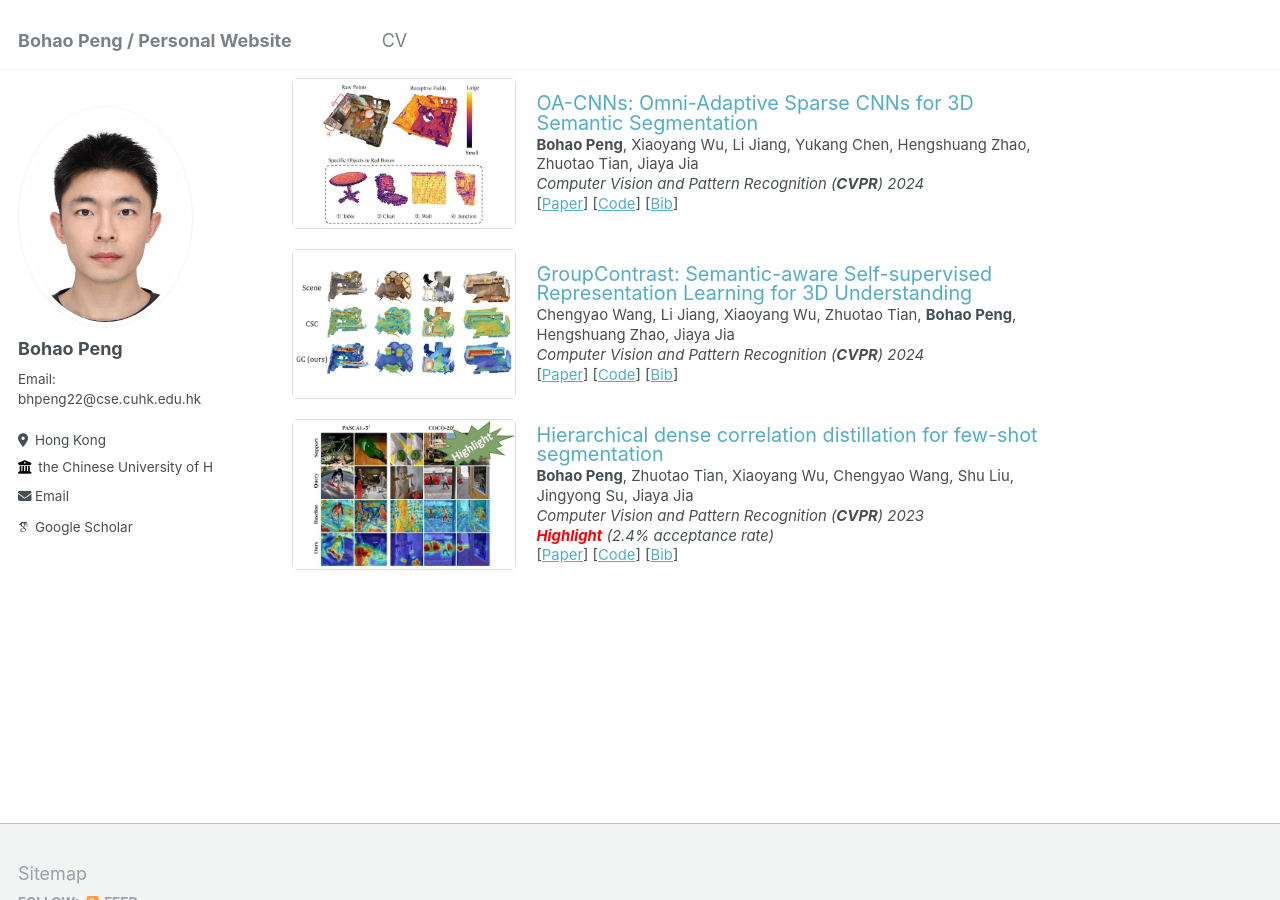
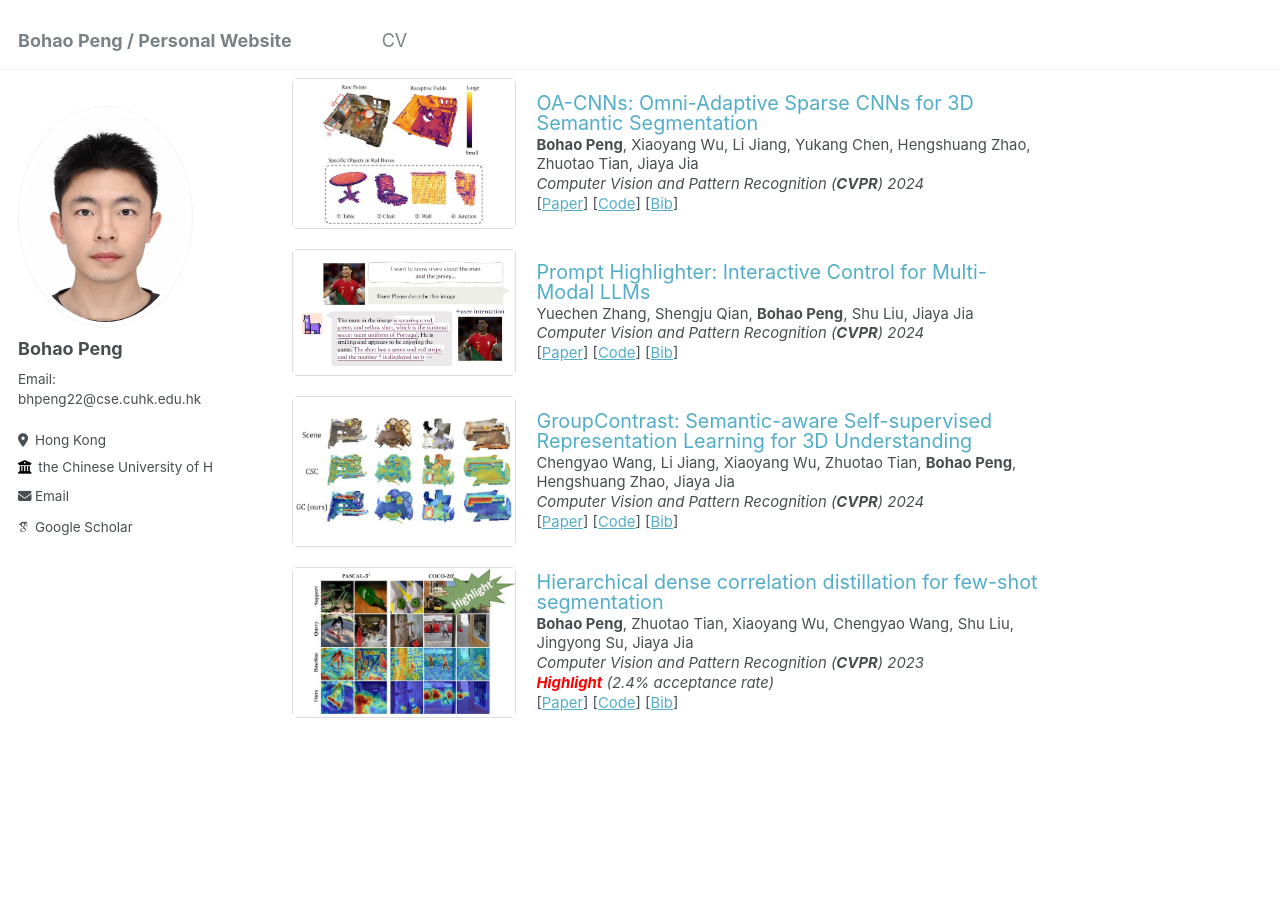
Before and after one commit to Pbihao/pbihao.github.io, a Jekyll site: the page built from _pages/about.md, in a window 1280 px wide and 900 px high, scrolled down 1105 px. Built offline with Jekyll 4.4.1, drawn with Linux system fonts in a browser that asks for light colours; some web fonts are replaced.

Commit message:
add prompt highliter

```diff
--- a/_pages/about.md
+++ b/_pages/about.md
@@ -73,6 +73,32 @@ Publications
   </div>
 </div>
 
+
+<!-- Prompt Highliter -->
+<div style="display: flex; align-items: center; margin: 10px; margin-top: 20px;">
+  <div style="flex: 0 0 30%; margin-right: 20px; font-size: 0; border-radius: 5px; border: 1px solid #ddd;">
+        <img src="files/publications/images/2024CVPR_PromptHilighter.jpg" style="display: block; width: 100%; height: auto; object-fit: cover;" alt="hdnet">
+  </div>
+  <div style="flex: 1; display: flex; flex-direction: column; justify-content: center;">
+    <p style="line-height: 1.0; font-size: 1.1em; margin: 0;">
+        <a href="https://arxiv.org/abs/2312.04302" style="text-decoration: none;">Prompt Highlighter: Interactive Control for Multi-Modal LLMs
+      </a><br>
+      <small>
+        Yuechen Zhang, Shengju Qian, <strong>Bohao Peng</strong>, Shu Liu, Jiaya Jia
+      </small><br>
+      <small><em>
+        Computer Vision and Pattern Recognition (<strong>CVPR</strong>) 2024
+      </em></small><br>
+      <small>
+        [<a href="https://arxiv.org/abs/2312.04302">Paper</a>]
+        [<a href="https://julianjuaner.github.io/projects/PromptHighlighter">Code</a>]
+        [<a href="files/publications/bibs/2024CVPR_PromptHilighter.txt">Bib</a>]
+      </small>
+    </p>
+  </div>
+</div>
+
+
 <!-- GroupContrast -->
 <div style="display: flex; align-items: center; margin: 10px; margin-top: 20px;">
   <div style="flex: 0 0 30%; margin-right: 20px; font-size: 0; border-radius: 5px; border: 1px solid #ddd;">
@@ -98,7 +124,7 @@ Publications
 </div>
 
 
-<!-- HDNET -->
+<!-- HDMNET -->
 <div style="display: flex; align-items: center; margin: 10px; margin-top: 20px;">
   <div style="flex: 0 0 30%; margin-right: 20px; font-size: 0; border-radius: 5px; border: 1px solid #ddd;">
     <img src="files/publications/images/2023CVPR_HDMNet.jpg" style="display: block; width: 100%; height: auto; object-fit: cover;" alt="hdnet">
--- a/compress.py
+++ b/compress.py
@@ -1,4 +1,4 @@
 import cv2
 
-img = cv2.imread("thumbnails.png")
-cv2.imwrite("2024CVPR_GroupContrast.jpg", img, [cv2.IMWRITE_JPEG_QUALITY, 85])
+img = cv2.imread("ph.png")
+cv2.imwrite("2024CVPR_PromptHilighter.jpg", img, [cv2.IMWRITE_JPEG_QUALITY, 85])
```
Also changed, not shown: files/publications/bibs/2024CVPR_PromptHilighter.txt (added, +7 -0 lines), files/publications/images/2024CVPR_PromptHilighter.jpg (added).
